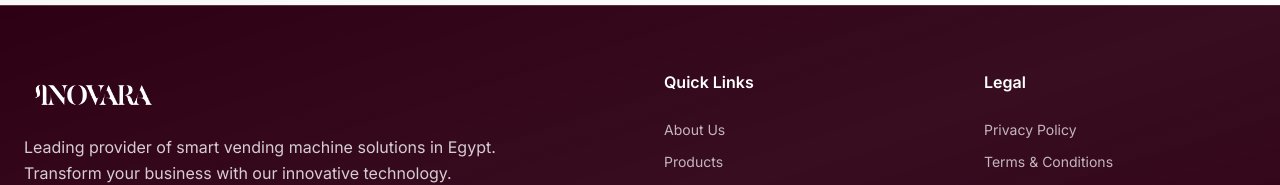
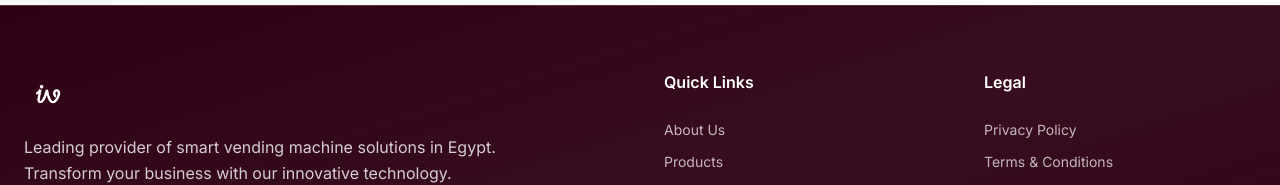
Before and after one commit to inovara/Vending-Machine, a React (Vite) app: page / in a window 1280 px wide. Shown: the part 5730-5915 px from the top of the page. Built offline with nearby package versions, Linux system fonts and the light colour scheme; no server answers.

Commit message:
Update logo references from inovara.svg to logo.svg
Replaced all occurrences of inovara.svg with logo.svg in index.html, public/sw.js, and Footer.tsx to standardize logo usage across the application.

```diff
--- a/index.html
+++ b/index.html
@@ -83,10 +83,10 @@
   <meta property="twitter:image:alt" content="Inovara Smart Vending Machine Solutions - Enterprise Technology" />
 
   <!-- Favicon and Icons -->
-  <link rel="icon" type="image/svg+xml" href="/inovara.svg" />
-  <link rel="apple-touch-icon" sizes="180x180" href="/inovara.svg" />
-  <link rel="icon" type="image/png" sizes="32x32" href="/inovara.svg" />
-  <link rel="icon" type="image/png" sizes="16x16" href="/inovara.svg" />
+  <link rel="icon" type="image/svg+xml" href="/logo.svg" />
+  <link rel="apple-touch-icon" sizes="180x180" href="/logo.svg" />
+  <link rel="icon" type="image/png" sizes="32x32" href="/logo.svg" />
+  <link rel="icon" type="image/png" sizes="16x16" href="/logo.svg" />
   <link rel="manifest" href="/site.webmanifest" />
   <meta name="theme-color" content="#2e0014" />
 
@@ -134,7 +134,7 @@
       "url": "https://vending.inovara.net",
       "logo": {
         "@type": "ImageObject",
-        "url": "https://vending.inovara.net/inovara.svg",
+        "url": "https://vending.inovara.net/logo.svg",
         "width": 200,
         "height": 60
       },
@@ -325,7 +325,7 @@
         "name": "Inovara Vending Solutions",
         "logo": {
           "@type": "ImageObject",
-          "url": "https://vending.inovara.net/inovara.svg"
+          "url": "https://vending.inovara.net/logo.svg"
         }
       },
       "inLanguage": ["en-US", "ar-EG"],
--- a/src/components/Footer.tsx
+++ b/src/components/Footer.tsx
@@ -2,7 +2,7 @@ import React, { memo, useMemo } from 'react';
 import { Link } from 'react-router-dom';
 import { Twitter, Instagram, Facebook, Linkedin } from 'lucide-react';
 import { useTranslation } from '../contexts/TranslationContext';
-import logo from '../../inovara.svg';
+import logo from '../../logo.svg';
 
 interface SocialLink {
   name: string;
```
Also changed, not shown: public/sw.js (+4 -4 lines).
